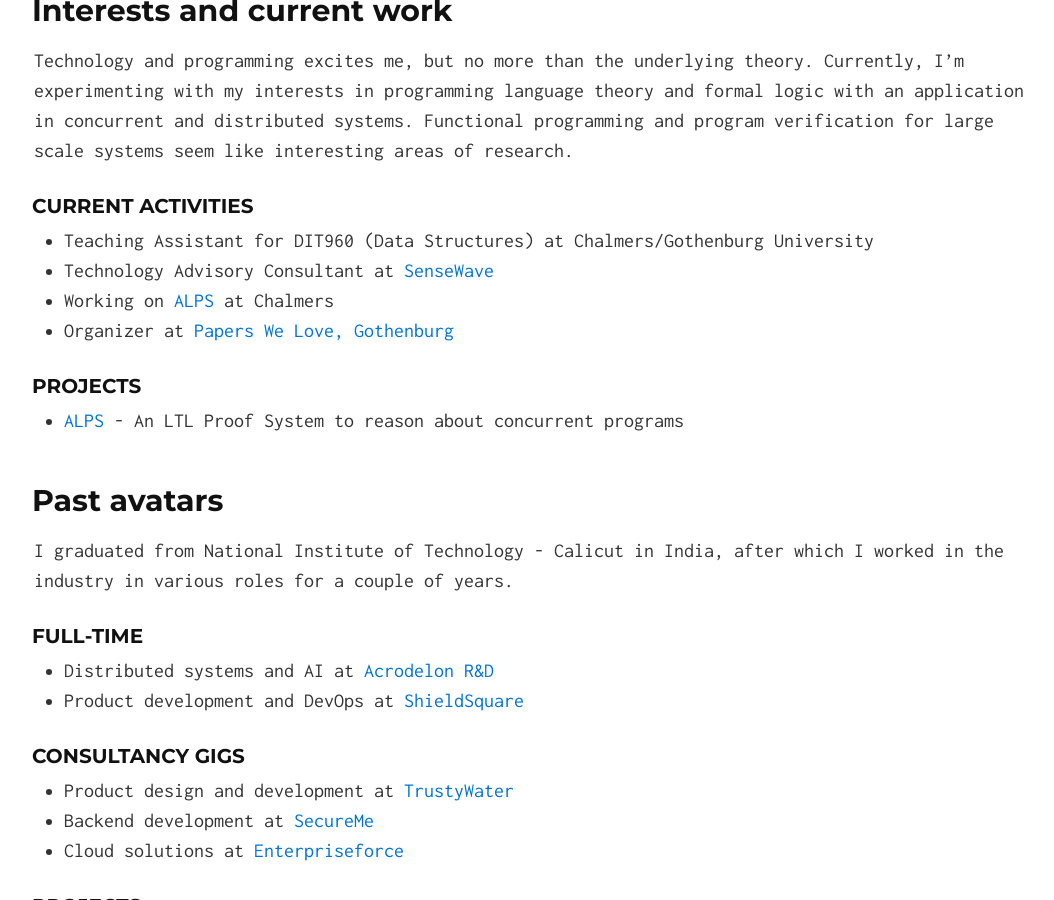
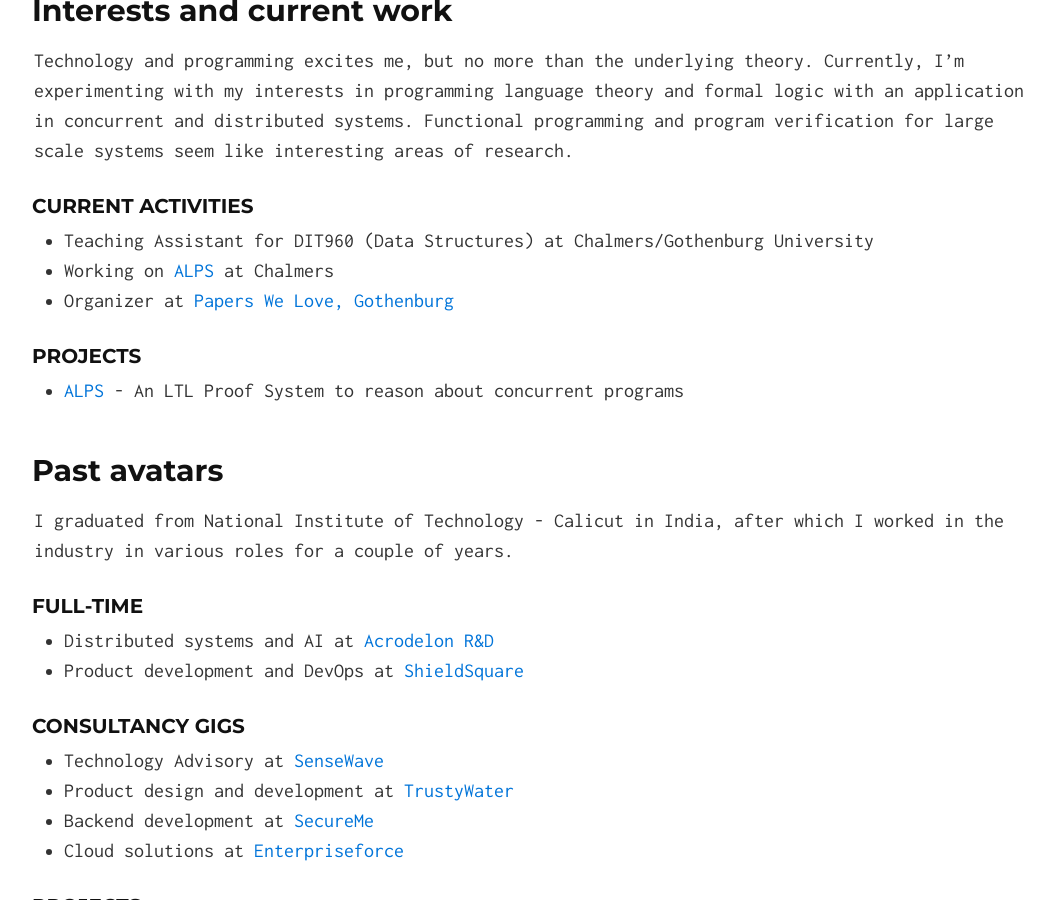
Before and after one commit to nachivpn/nachivpn.github.io, a Jekyll site: the page built from index.md, in a window 1280 px wide and 900 px high, scrolled down 334 px. Shown: the whole window, without its empty margins (106-1160 px from the left). Built offline with Jekyll 4.4.1, drawn with Linux system fonts in a browser that asks for light colours; part of the change alters nothing that is shown.

Commit message:
Update index.md

```diff
--- a/index.md
+++ b/index.md
@@ -10,7 +10,6 @@ Technology and programming excites me, but no more than the underlying theory. C
 
 ### Current activities
 * Teaching Assistant for DIT960 (Data Structures) at Chalmers/Gothenburg University
-* Technology Advisory Consultant at [SenseWave](https://angel.co/sensewave-1)
 * Working on [ALPS](https://github.com/alps-chalmers) at Chalmers
 * Organizer at [Papers We Love, Gothenburg](http://paperswelove.org/chapter/gothenburg/)
 
@@ -27,6 +26,7 @@ I graduated from National Institute of Technology - Calicut in India, after whic
 * Product development and DevOps at [ShieldSquare](https://www.shieldsquare.com)
 
 ### Consultancy gigs
+* Technology Advisory at [SenseWave](https://angel.co/sensewave-1)
 * Product design and development at [TrustyWater](http://trustywater.in/)
 * Backend development at [SecureMe](http://securemedevices.com/index.html)
 * Cloud solutions at [Enterpriseforce](http://enterpriseforce.in/)
```
